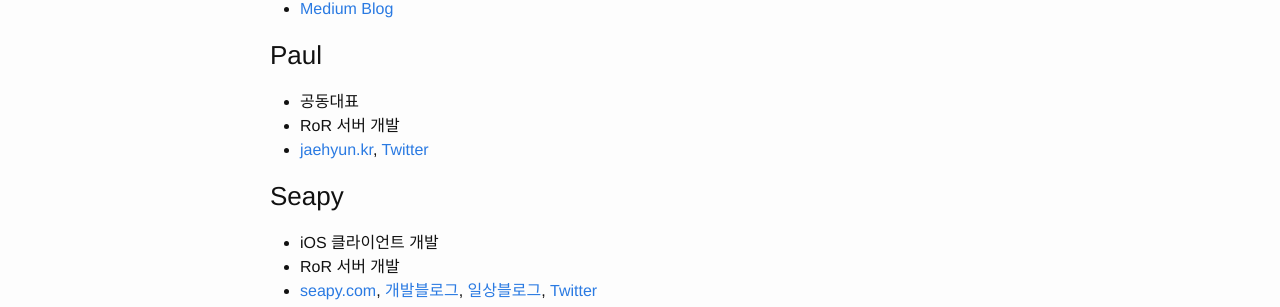
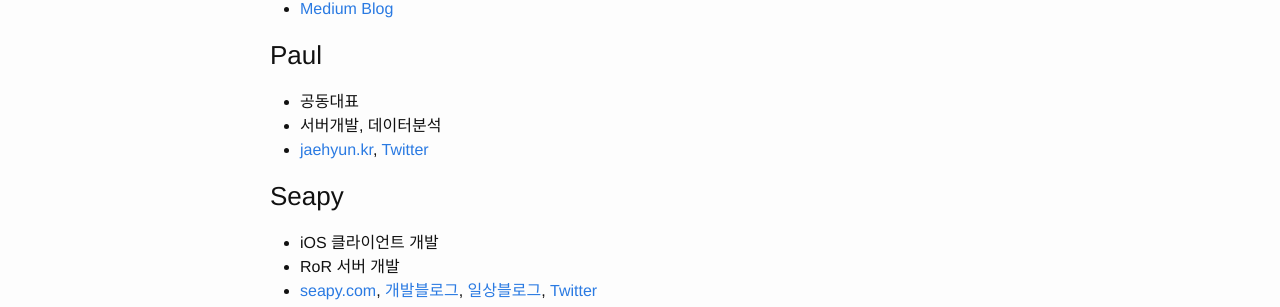
Before and after one commit to daangn/daangn-team-page, a Jekyll site: the page built from about.md, in a window 1280 px wide. Shown: the part 536-843 px from the top of the page. Built offline with Jekyll 4.4.1, drawn with Linux system fonts in a browser that asks for light colours.

Commit message:
Update about.md

```diff
--- a/about.md
+++ b/about.md
@@ -23,7 +23,7 @@ N42는 모바일 세상에서 지역 커뮤니티, 커뮤니케이션 서비스
 
 ### Paul
 - 공동대표
-- RoR 서버 개발
+- 서버개발, 데이터분석
 - [jaehyun.kr](http://jaehyun.kr/), [Twitter](https://twitter.com/jaehyun)
 
 ### Seapy
```
